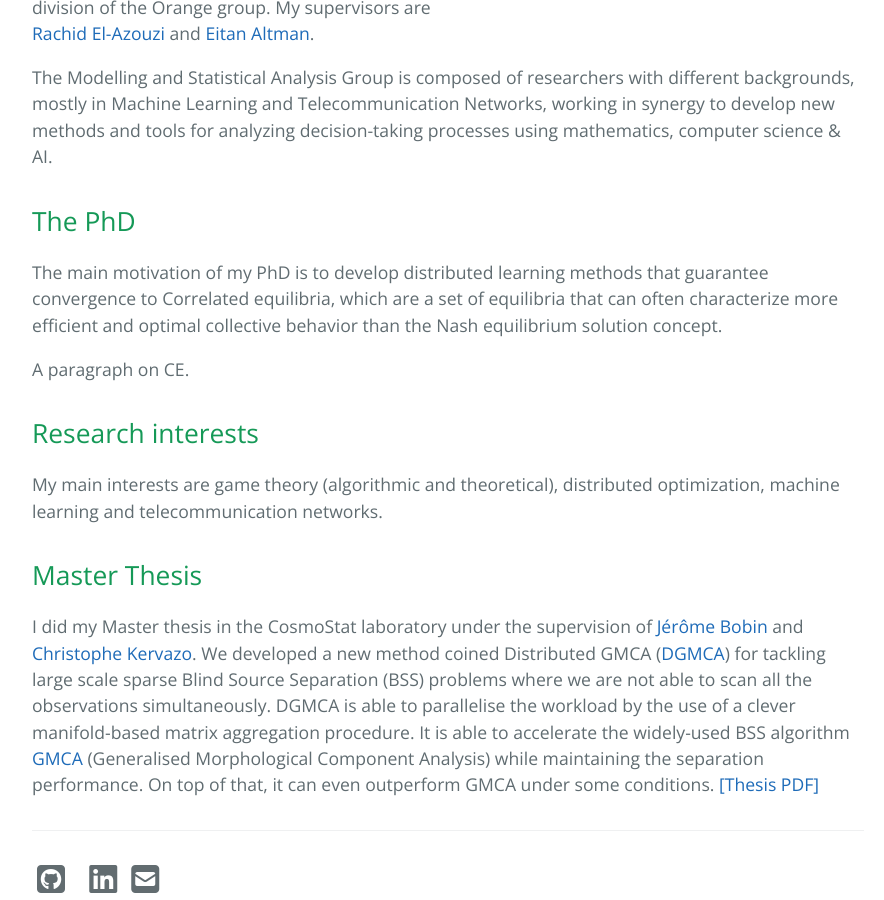
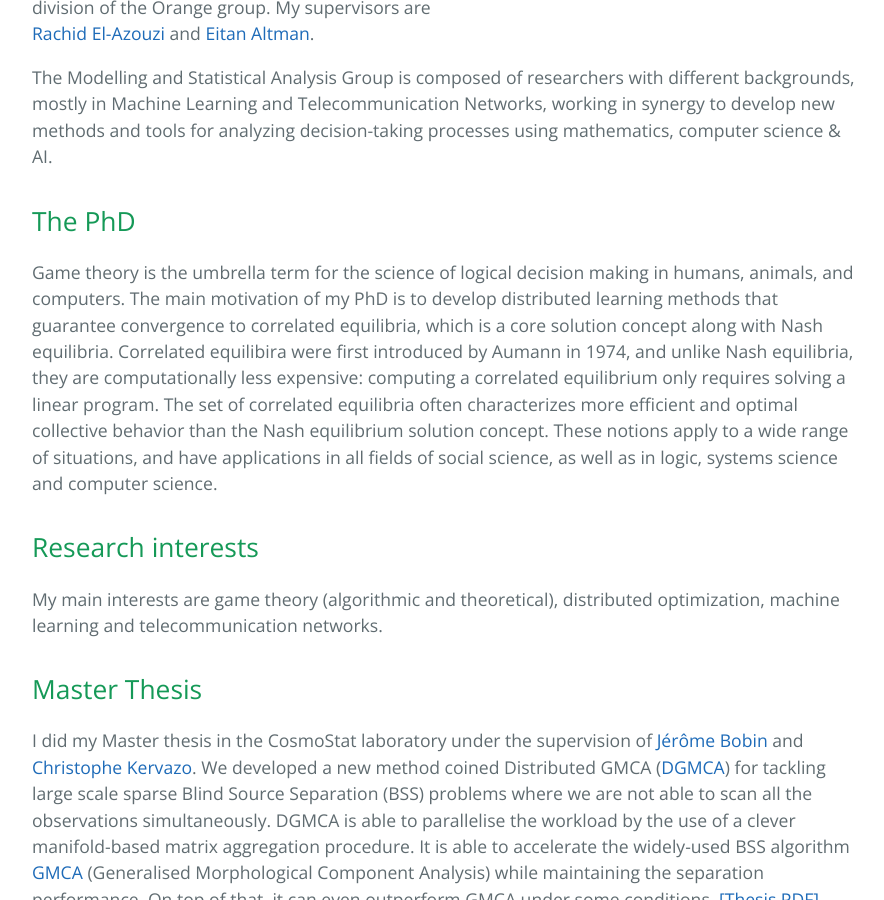
Before and after one commit to thomas-bfs/thomas-bfs.github.io, a Jekyll site: the page built from about.md, in a window 1280 px wide and 900 px high, scrolled down 1231 px. Shown: the whole window, without its empty margins (192-1076 px from the left). Built offline with Jekyll 4.4.1, drawn with Linux system fonts in a browser that asks for light colours; nearby versions of some CDN libraries; a style sheet for code colours, icons or effects is not loaded.

Commit message:
Update about.md

```diff
--- a/about.md
+++ b/about.md
@@ -24,9 +24,10 @@ The Modelling and Statistical Analysis Group is composed of researchers with dif
 
 ## The PhD
 
-The main motivation of my PhD is to develop distributed learning methods that guarantee convergence to Correlated equilibria, which are a set of equilibria that can often characterize more efficient and optimal collective behavior than the Nash equilibrium solution concept.
+Game theory is the umbrella term for the science of logical decision making in humans, animals, and computers. The main motivation of my PhD is to develop distributed learning methods that guarantee convergence to correlated equilibria, which is a core solution concept along with Nash equilibria.
+Correlated equilibira were first introduced by Aumann in 1974, and unlike Nash equilibria, they are computationally less expensive: computing a correlated equilibrium only requires solving a linear program. The set of correlated equilibria often characterizes more efficient and optimal collective behavior than the Nash equilibrium solution concept.
+These notions apply to a wide range of situations, and have applications in all fields of social science, as well as in logic, systems science and computer science.
 
-A paragraph on CE.
 
 ## Research interests
 
```
